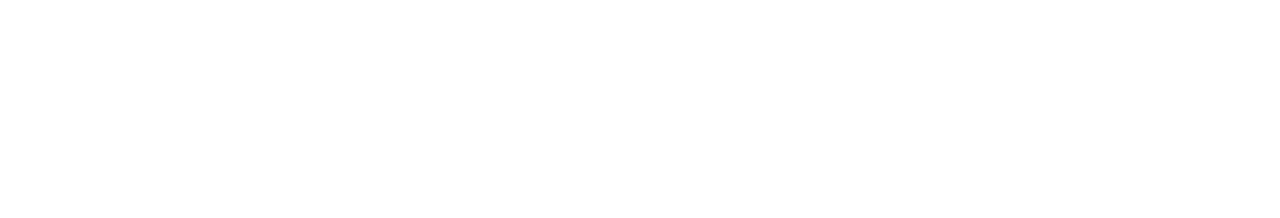
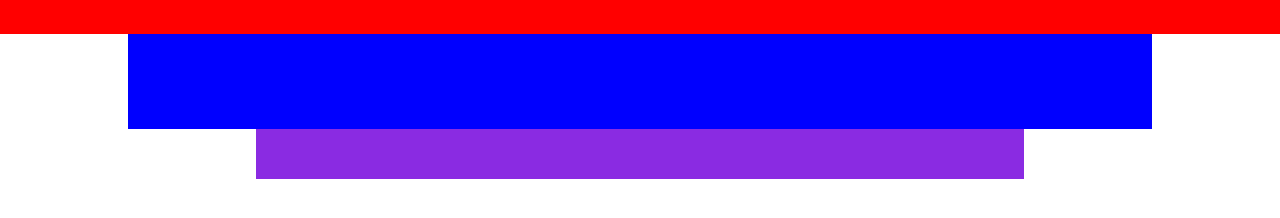
Before and after one commit to awais-ahmad01/ResponsiveBlogTemplate, a plain HTML site: page index.html in a window 1280 px wide. Drawn offline with Linux system fonts and the light colour scheme.

Commit message:
Add html and css Files(some styling)

```diff
--- /dev/null
+++ b/css/style.css
@@ -0,0 +1,20 @@
+*{
+    margin: 0;
+    padding: 0;
+}
+
+
+.navigation{
+    height: 34px;
+    background-color: red;
+}
+
+.content{
+    height: 95px;
+    background-color: blue;
+}
+
+.footer{
+    height: 50px;
+    background-color: blueviolet;
+}
--- /dev/null
+++ b/css/utils.css
@@ -0,0 +1,11 @@
+.max-width-1{
+    max-width: 80vw;
+}
+
+.max-width-2{
+    max-width: 60vw;
+}
+
+.m-auto{
+    margin: auto;
+}
--- a/index.html
+++ b/index.html
@@ -4,8 +4,20 @@
     <meta charset="UTF-8">
     <meta name="viewport" content="width=device-width, initial-scale=1.0">
     <title>iBlog - Heaven for Bloggers</title>
+    <link rel="stylesheet" href="css/style.css">
+    <link rel="stylesheet" href="css/utils.css">
 </head>
 <body>
 
+    <nav class="navigation">
+
+    </nav>
+    <div class="content max-width-1 m-auto">
+
+    </div>
+    <div class="footer max-width-2 m-auto" >
+
+    </div>
+
 </body>
 </html>
```
Also changed, not shown: blog.html (added), contact.html (added), search.html (added).
